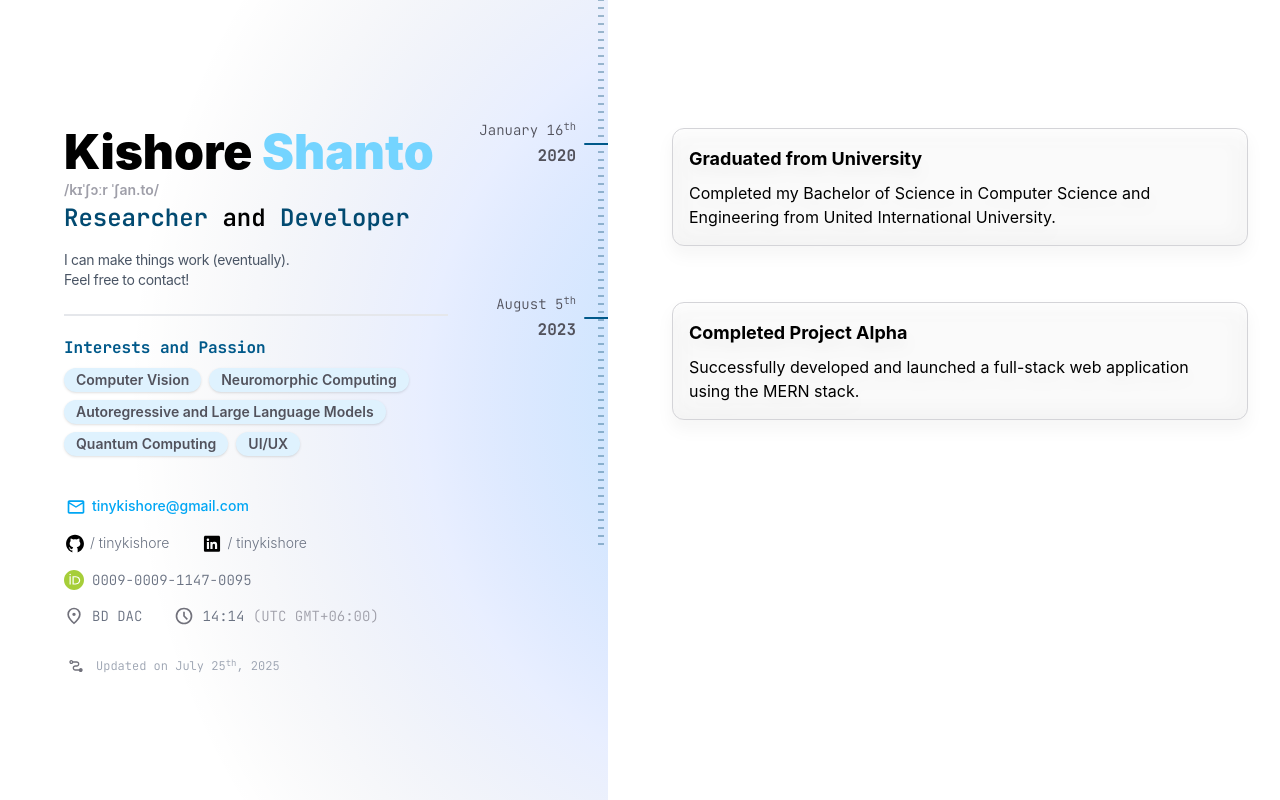
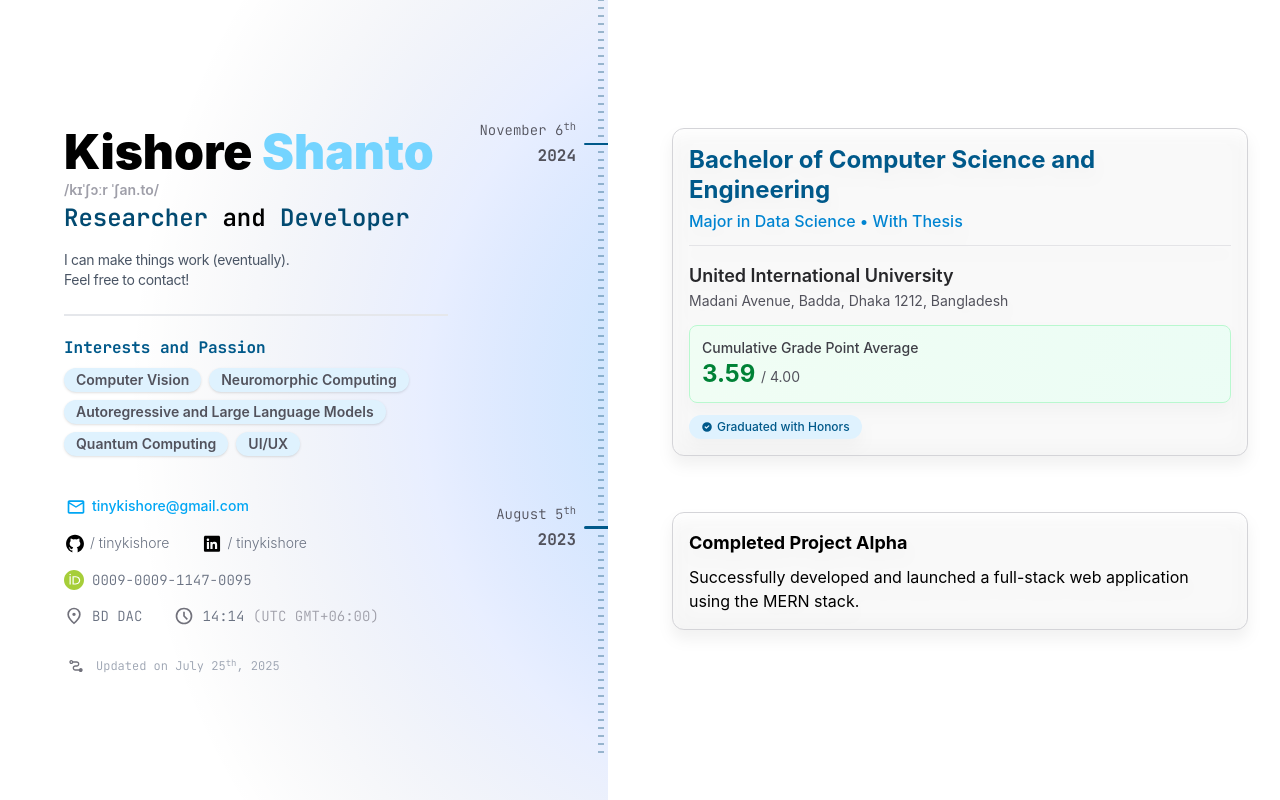
Before and after one commit to kishoreshanto/kishoreshanto, a SvelteKit app: page / in a window 1280 px wide. Built offline with nearby package versions, Linux system fonts and the light colour scheme.

Commit message:
feat: Update modal components and replace Uiu modal with BSC_UIU modal

```diff
--- a/src/components/Card.svelte
+++ b/src/components/Card.svelte
@@ -12,7 +12,7 @@
 </script>
 
 <section
-	class="scroll-mt-16"
+	class="scroll-mt-16 focus-visible:outline-none"
 	in:fade={{ duration: 500 }}
 	on:click={showModal}
 	on:keydown={(e) => e.key === 'Enter' && showModal()}
@@ -24,7 +24,7 @@
 	<div class="mx-auto max-w-7xl px-6 lg:flex lg:px-8">
 		<div class="lg:ml-96 lg:flex lg:w-full lg:justify-end lg:pl-32">
 			<div
-				class="select-none mx-auto max-w-lg rounded-xl border border-zinc-300 bg-white/30 p-4 drop-shadow-xl backdrop-blur-md transition-transform duration-300 hover:scale-105 dark:border-zinc-700 dark:bg-zinc-800/30 lg:mx-0 lg:w-0 lg:max-w-xl lg:flex-auto"
+				class="select-none mx-auto max-w-lg rounded-xl border border-zinc-300 bg-white/50 p-4 drop-shadow-xl backdrop-blur-md transition-transform duration-300 hover:scale-105 dark:border-zinc-700 dark:bg-zinc-800/30 lg:mx-0 lg:w-0 lg:max-w-xl lg:flex-auto"
 			>
 				<slot>
 					<p class="text-gray-400">Place your content here...</p>
--- a/src/components/Modal.svelte
+++ b/src/components/Modal.svelte
@@ -4,6 +4,9 @@
 <script lang="ts">
 	import { createEventDispatcher } from 'svelte';
 	import { fade } from 'svelte/transition';
+
+	export let maxWidth: string = 'max-w-4xl'; // Default to larger width, can be overridden
+	export let maxHeight: string = 'max-h-[80vh]'; // Default max height, can be overridden
 
 	const dispatch = createEventDispatcher();
 
@@ -18,14 +21,14 @@
 	}
 </script>
 
-<div class="fixed inset-0 z-50 flex items-center justify-center bg-black/50 backdrop-blur-sm" transition:fade={{ duration: 300 }}>
+<div class="fixed inset-0 z-50 flex items-center justify-center bg-black/30 backdrop-blur-sm p-4" transition:fade={{ duration: 300 }}>
 	<div
-		class="relative w-full max-w-2xl rounded-xl border border-zinc-100 bg-white/50 p-8 shadow-lg backdrop-blur-lg dark:border-zinc-700 dark:bg-zinc-800/50"
+		class="relative w-full {maxWidth} {maxHeight} rounded-xl border border-zinc-100 bg-white/80 shadow-lg backdrop-blur-lg dark:border-zinc-700 dark:bg-zinc-800/50 flex flex-col"
 		role="dialog"
 		aria-modal="true"
 	>
 		<button
-			class="absolute top-4 right-4 text-gray-500 hover:text-gray-700 dark:text-gray-400 dark:hover:text-gray-200"
+			class="absolute top-4 right-4 z-10 text-gray-500 hover:text-gray-700 dark:text-gray-400 dark:hover:text-gray-200 transition-colors duration-200"
 			on:click={closeModal}
 		>
 			<svg
@@ -43,6 +46,10 @@
 				/>
 			</svg>
 		</button>
-		<slot />
+
+		<!-- Scrollable content area -->
+		<div class="overflow-y-auto overflow-x-hidden p-8 pr-12">
+			<slot />
+		</div>
 	</div>
 </div>
--- /dev/null
+++ b/src/components/modals/BSC_UIU.svelte
@@ -0,0 +1,43 @@
+<h2 id="modal-title" class="text-2xl font-bold">University Life</h2>
+<div class="mt-4">
+    <p>My time at United International University was a transformative experience. I majored in Computer Science and Engineering, which laid the foundation for my career in software development.</p>
+    <p class="mt-2">Beyond academics, I was actively involved in the university's programming club, where I honed my problem-solving skills and collaborated with fellow students on various projects.</p>
+</div>
+<div class="mt-6">
+    <p class="text-lg font-semibold">Key Highlights:</p>
+    <ul class="list-disc pl-5 mt-2 space-y-1">
+        <li>Graduated with a Bachelor of Science in Computer Science and Engineering</li>
+        <li>Major in Data Science with a focus on machine learning and data analysis</li>
+        <li>Participated in various hackathons and coding competitions</li>
+        <li>Contributed to open-source projects and collaborated with peers</li>
+    </ul>
+</div>
+<div class="mt-6">
+    <p class="text-lg font-semibold">Achievements:</p>
+    <ul class="list-disc pl-5 mt-2 space-y-1">
+        <li>Graduated with a CGPA of 3.59/4.00</li>
+        <li>Received the Dean's List award for academic excellence</li>
+        <li>Completed a thesis on "Advanced Data Analytics Techniques"</li>
+    </ul>
+</div>
+<div class="mt-6">
+    <p class="text-lg font-semibold">Extracurricular Activities:</p>
+    <ul class="list-disc pl-5 mt-2 space-y-1">
+        <li>Member of the Programming Club, organizing coding workshops and events</li>
+        <li>Volunteer for community service initiatives, promoting STEM education</li>
+        <li>Active participant in university cultural events and tech fairs</li>
+    </ul>
+</div>
+<div class="mt-6">
+    <p class="text-lg font-semibold">Future Aspirations:</p>
+    <p>I aim to leverage my skills in data science and software development to contribute to innovative projects that make a positive impact on society. I am particularly interested in exploring opportunities in artificial intelligence and machine learning.</p>
+</div>
+
+<div class="mt-6">
+    <p class="text-lg font-semibold">Contact Information:</p>
+    <p>Email: <a href="mailto:example@example.com">example@example.com</a></p>
+</div>
+
+<div>
+    <p class="text-sm text-gray-500 mt-4">This modal provides an overview of my university life, highlighting my academic achievements, extracurricular activities, and future aspirations.</p>
+</div>
--- a/src/components/modals/Uiu.svelte
+++ /dev/null
@@ -1,5 +0,0 @@
-<h2 id="modal-title" class="text-2xl font-bold">University Life</h2>
-<div class="mt-4">
-    <p>My time at United International University was a transformative experience. I majored in Computer Science and Engineering, which laid the foundation for my career in software development.</p>
-    <p class="mt-2">Beyond academics, I was actively involved in the university's programming club, where I honed my problem-solving skills and collaborated with fellow students on various projects.</p>
-</div>
--- a/src/routes/+page.svelte
+++ b/src/routes/+page.svelte
@@ -1,7 +1,7 @@
 <script lang="ts">
 	import Card from '../components/Card.svelte';
 	import Modal from '../components/Modal.svelte';
-	import UiuModal from '../components/modals/Uiu.svelte';
+	import BSC_UIU from '../components/modals/BSC_UIU.svelte';
 	import ProjectAModal from '../components/modals/ProjectA.svelte';
 
 	let showModal = false;
@@ -18,17 +18,59 @@
 	}
 </script>
 
-<main class="space-y-10 py-20 sm:space-y-32 sm:py-32 md:space-y-14">
+<main class="space-y-10 py-20 focus-visible:outline-none sm:space-y-32 sm:py-32 md:space-y-14">
 	<div
 		class="focus:outline-none"
-		on:click={() => openModal(UiuModal)}
-		on:keydown={(e) => e.key === 'Enter' && openModal(UiuModal)}
+		on:click={() => openModal(BSC_UIU)}
+		on:keydown={(e) => e.key === 'Enter' && openModal(BSC_UIU)}
 		role="button"
 		tabindex="0"
 	>
-		<Card date="January 16th, 2020">
-			<h1 class="mb-2 text-lg font-bold">Graduated from University</h1>
-			<p>Completed my Bachelor of Science in Computer Science and Engineering from United International University.</p>
+		<Card date="November 6th, 2024">
+			<div class="space-y-4">
+				<!-- Header with degree title -->
+				<div class="border-b border-zinc-200 pb-3 dark:border-zinc-700">
+					<h1 class="text-2xl font-bold text-sky-800 dark:text-zinc-100 leading-tight">
+						Bachelor of Computer Science and Engineering
+					</h1>
+					<p class="text-md font-medium text-sky-600 dark:text-sky-400 mt-1">
+						Major in Data Science • With Thesis
+					</p>
+				</div>
+
+				<!-- University information -->
+				<div class="space-y-3">
+					<div>
+						<h2 class="text-lg font-semibold text-zinc-800 dark:text-zinc-200">
+							United International University
+						</h2>
+						<p class="text-sm text-zinc-600 dark:text-zinc-400 leading-relaxed">
+							Madani Avenue, Badda, Dhaka 1212, Bangladesh
+						</p>
+					</div>
+
+					<!-- CGPA highlight -->
+					<div class="flex items-center justify-between bg-gradient-to-r from-green-50 to-emerald-50 dark:from-green-900/20 dark:to-emerald-900/20 rounded-lg p-3 border border-green-200 dark:border-green-800">
+						<div>
+							<p class="text-sm font-medium text-zinc-700 dark:text-zinc-300">
+								Cumulative Grade Point Average
+							</p>
+							<p class="text-2xl font-bold text-green-700 dark:text-green-400">
+								3.59
+								<span class="text-sm font-normal text-zinc-600 dark:text-zinc-400">/ 4.00</span>
+							</p>
+						</div>
+					</div>
+
+					<!-- Achievement badge -->
+					<div class="inline-flex items-center px-3 py-1 rounded-full text-xs font-medium bg-sky-100 text-sky-800 dark:bg-sky-900/30 dark:text-sky-300">
+						<svg class="w-3 h-3 mr-1" fill="currentColor" viewBox="0 0 20 20">
+							<path fill-rule="evenodd" d="M10 18a8 8 0 100-16 8 8 0 000 16zm3.707-9.293a1 1 0 00-1.414-1.414L9 10.586 7.707 9.293a1 1 0 00-1.414 1.414l2 2a1 1 0 001.414 0l4-4z" clip-rule="evenodd"/>
+						</svg>
+						Graduated with Honors
+					</div>
+				</div>
+			</div>
 		</Card>
 	</div>
 
```
